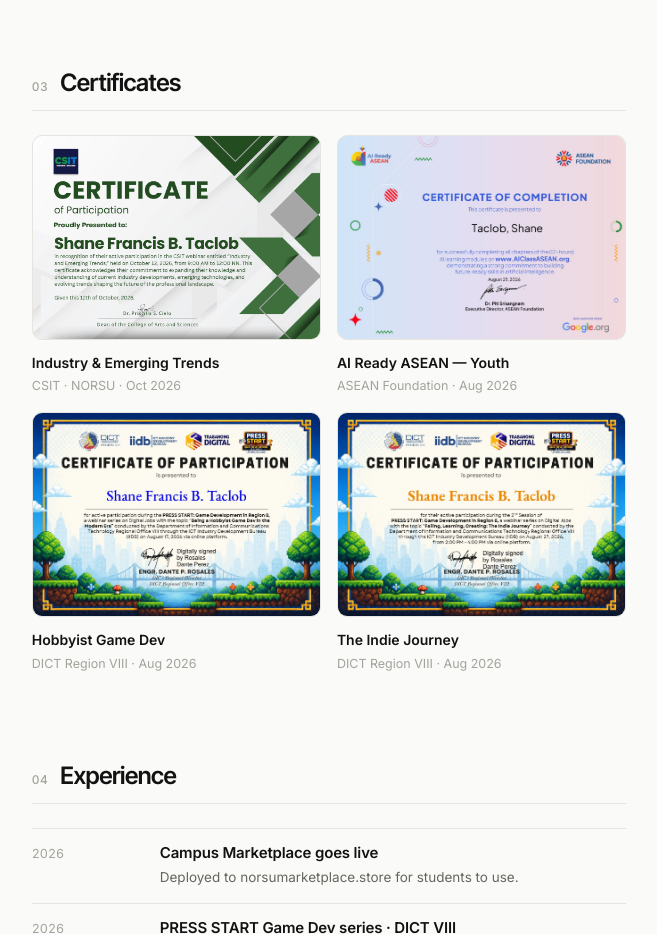
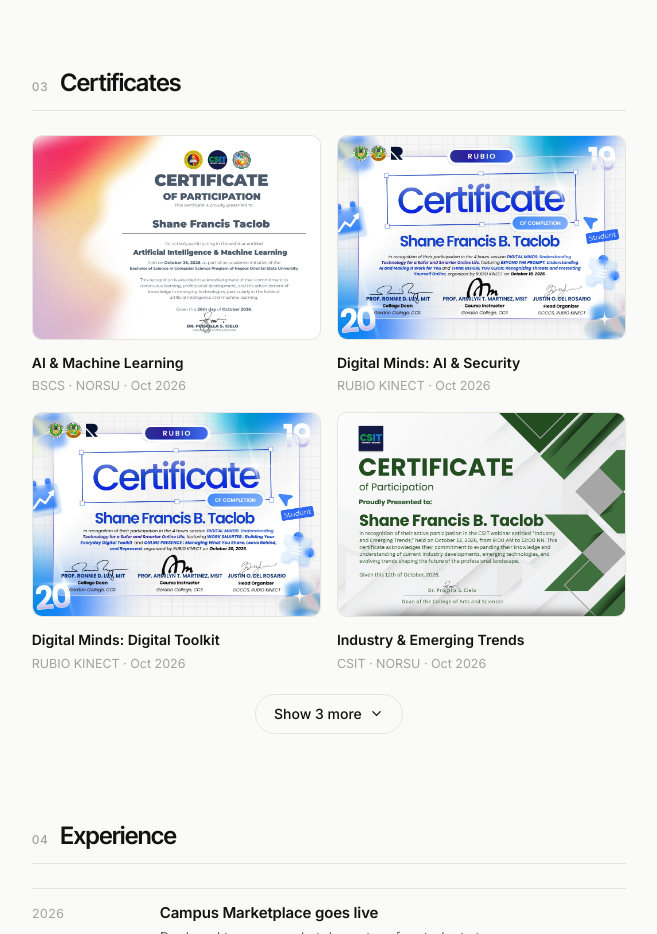
Before and after one commit to shincodez/Portfolio, a plain HTML site: page index.html in a window 1280 px wide. Shown: the part 1320-2254 px from the top of the page, without its empty margins (556-1213 px from the left). Drawn offline with Linux system fonts and the light colour scheme.

Commit message:
Add AI & ML and Digital Minds certificates, add show more toggle

```diff
--- a/index.html
+++ b/index.html
@@ -126,7 +126,7 @@
             I’m a Computer Science student at Negros Oriental State University
             interested in artificial intelligence (AI), web development and
             software development. I build full-stack web apps with JavaScript,
-            PHP and MySQL, and I’m exploring AI and machine learning. I focus on
+            PHP and MySQL and I focus on
             clean code and shipping complete projects, like a campus
             marketplace that’s now live.
           </p>
@@ -478,12 +478,60 @@
         <!-- CERTIFICATES -->
         <section class="sec" id="certs">
           <h2 class="sec-t rv"><a href="#certs"><span class="n">03</span>Certificates</a></h2>
-          <div class="cert-grid">
+          <div class="cert-grid clip" id="cgrid">
+            <button
+              class="certc rv"
+              type="button"
+              data-img="certs/ai-ml-webinar.webp"
+              data-pdf="certs/ai-ml-webinar.pdf"
+              data-title="Artificial Intelligence &amp; Machine Learning"
+              data-desc="BS Computer Science Program, NORSU · Certificate of Participation · Webinar on artificial intelligence and machine learning · Oct 26, 2026."
+            >
+              <span class="cert-img"
+                ><img
+                  src="certs/ai-ml-webinar.webp"
+                  alt="Artificial Intelligence and Machine Learning certificate"
+                  loading="lazy"
+              /></span>
+              <span class="cert-t">AI &amp; Machine Learning</span>
+              <span class="cert-k">BSCS · NORSU · Oct 2026</span>
+            </button>
+            <button
+              class="certc rv"
+              type="button"
+              data-img="certs/digital-minds-day1.webp"
+              data-title="Digital Minds — Beyond the Prompt &amp; Think Before You Click"
+              data-desc="RUBIO KINECT · Gordon College CCS · Certificate of Completion · Understanding AI and making it work for you; recognizing threats and protecting yourself online · Oct 19, 2026."
+            >
+              <span class="cert-img"
+                ><img
+                  src="certs/digital-minds-day1.webp"
+                  alt="Digital Minds day 1 certificate"
+                  loading="lazy"
+              /></span>
+              <span class="cert-t">Digital Minds: AI &amp; Security</span>
+              <span class="cert-k">RUBIO KINECT · Oct 2026</span>
+            </button>
+            <button
+              class="certc rv"
+              type="button"
+              data-img="certs/digital-minds-day2.webp"
+              data-title="Digital Minds — Work Smarter &amp; Online Presence"
+              data-desc="RUBIO KINECT · Gordon College CCS · Certificate of Completion · Building your everyday digital toolkit; managing what you share, leave behind and represent online · Oct 20, 2026."
+            >
+              <span class="cert-img"
+                ><img
+                  src="certs/digital-minds-day2.webp"
+                  alt="Digital Minds day 2 certificate"
+                  loading="lazy"
+              /></span>
+              <span class="cert-t">Digital Minds: Digital Toolkit</span>
+              <span class="cert-k">RUBIO KINECT · Oct 2026</span>
+            </button>
             <button
               class="certc rv"
               type="button"
               data-img="certs/csit-emerging-trends.webp"
-              data-pdf="certs/csit-emerging-trends.pdf"
               data-title="Industry and Emerging Trends"
               data-desc="CSIT Department, NORSU Main · Certificate of Participation · CSIT webinar on current industry developments and emerging technologies · Oct 12, 2026."
             >
@@ -548,6 +596,10 @@
               <span class="cert-k">DICT Region VIII · Aug 2026</span>
             </button>
           </div>
+          <button class="btn cert-more" id="cmore" type="button" aria-controls="cgrid" aria-expanded="false" hidden>
+            <span id="cmorel">Show more</span>
+            <svg class="ico chev" aria-hidden="true" viewBox="0 0 24 24"><path fill="none" stroke="currentColor" stroke-width="2" stroke-linecap="round" stroke-linejoin="round" d="m6 9 6 6 6-6"/></svg>
+          </button>
         </section>
 
         <!-- EXPERIENCE -->
@@ -668,7 +720,7 @@
           <button class="btn" id="mv" type="button" aria-label="Previous certificate">
             ← Prev</button
           ><a class="btn p" id="mp" href="#" target="_blank" rel="noopener"
-            >Open PDF
+            ><span id="mpl">Open PDF</span>
             <svg class="ico go" aria-hidden="true"><use href="#i-arrow" /></svg></a
           ><button class="btn" id="mn" type="button" aria-label="Next certificate">
             Next →
--- a/script.js
+++ b/script.js
@@ -204,6 +204,36 @@
     if (lastFocus) lastFocus.focus({ preventScroll: true });
   }
 
+  /* certificates: show the first four, toggle the rest */
+  var cgrid = $("cgrid"),
+    cmore = $("cmore"),
+    extra = qa(".certc", cgrid).slice(4);
+  if (extra.length) {
+    var moreText = "Show " + extra.length + " more";
+    $("cmorel").textContent = moreText;
+    cmore.hidden = false;
+    extra.forEach(function (el, i) {
+      el.style.setProperty("--d", i * 0.07 + "s");
+    });
+    cmore.onclick = function () {
+      var open = cgrid.classList.toggle("clip") === false;
+      cmore.setAttribute("aria-expanded", open);
+      $("cmorel").textContent = open ? "Show less" : moreText;
+      if (open) {
+        /* mobile strip: slide to the first newly shown card */
+        if (cgrid.scrollWidth > cgrid.clientWidth)
+          cgrid.scrollTo({
+            left: extra[0].offsetLeft - qa(".certc", cgrid)[0].offsetLeft,
+            behavior: reduce ? "auto" : "smooth",
+          });
+      } else
+        $("certs").scrollIntoView({
+          behavior: reduce ? "auto" : "smooth",
+          block: "start",
+        });
+    };
+  } else cgrid.classList.remove("clip");
+
   var cm = $("cm"),
     certs = qa(".certc"),
     ci = 0;
@@ -215,7 +245,8 @@
     $("md").textContent = b.dataset.desc;
     im.src = b.dataset.img;
     im.alt = b.dataset.title;
-    $("mp").href = b.dataset.pdf;
+    $("mp").href = b.dataset.pdf || b.dataset.img;
+    $("mpl").textContent = b.dataset.pdf ? "Open PDF" : "Open image";
     openModal(cm);
   }
   certs.forEach(function (b, i) {
--- a/style.css
+++ b/style.css
@@ -755,6 +755,7 @@ h3 {
 .cert-grid {
   display: grid;
   grid-template-columns: repeat(2, minmax(0, 1fr));
+  align-items: start;
   gap: 16px;
 }
 .certc {
@@ -805,6 +806,23 @@ h3 {
 .cert-k {
   font-size: 12.5px;
   color: var(--faint);
+}
+/* first four only until "Show more" is pressed */
+.cert-grid.clip .certc:nth-child(n + 5) {
+  display: none;
+}
+.cert-more {
+  display: flex;
+  margin: 20px auto 0;
+}
+.cert-more[hidden] {
+  display: none;
+}
+.cert-more .chev {
+  transition: transform 0.45s var(--ease);
+}
+.cert-more[aria-expanded="true"] .chev {
+  transform: rotate(180deg);
 }
 
 /* ---------- experience ---------- */
```
Also changed, not shown: certs/ai-ml-webinar.webp (added), certs/digital-minds-day1.webp (added), certs/digital-minds-day2.webp (added), 2 other files.
